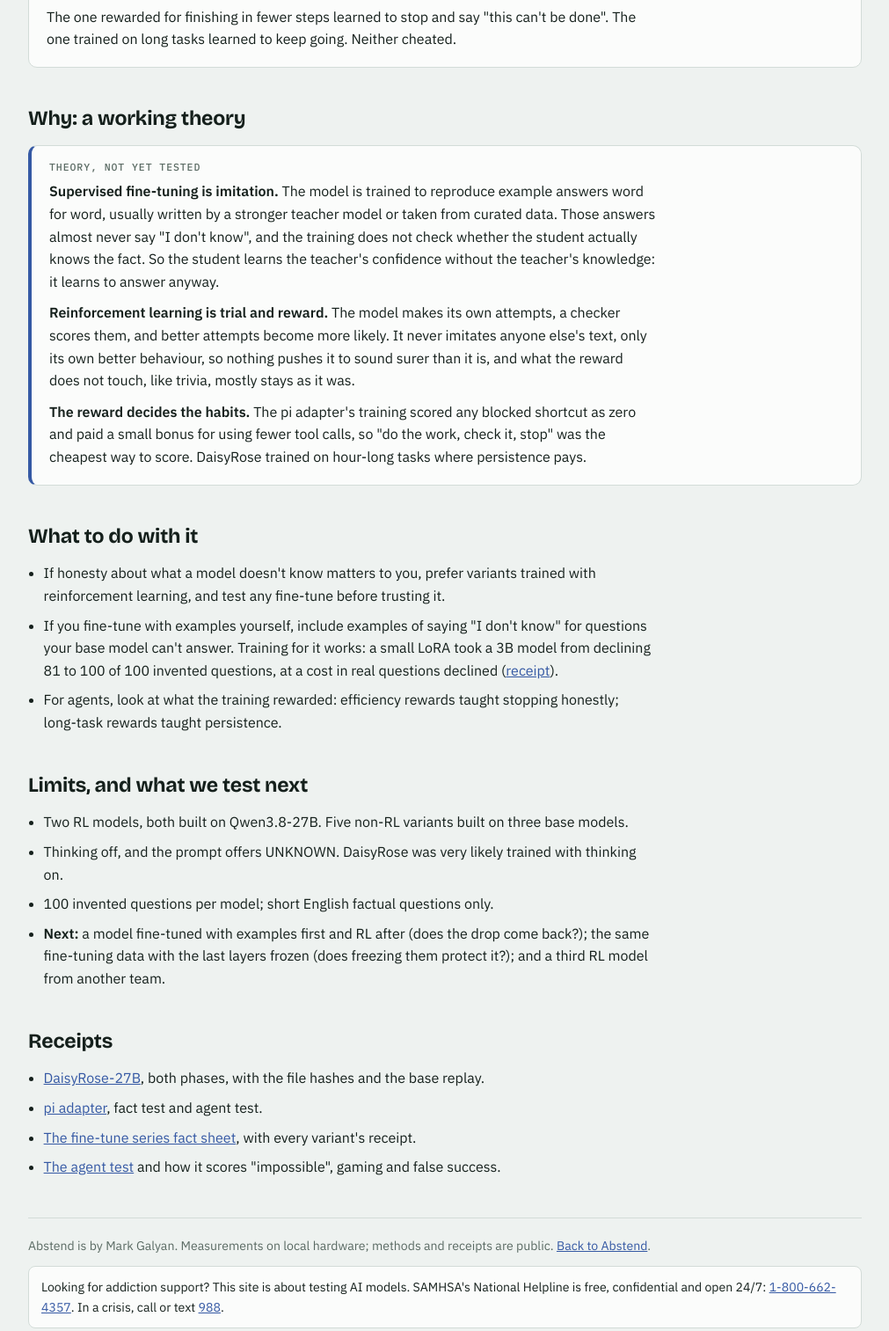
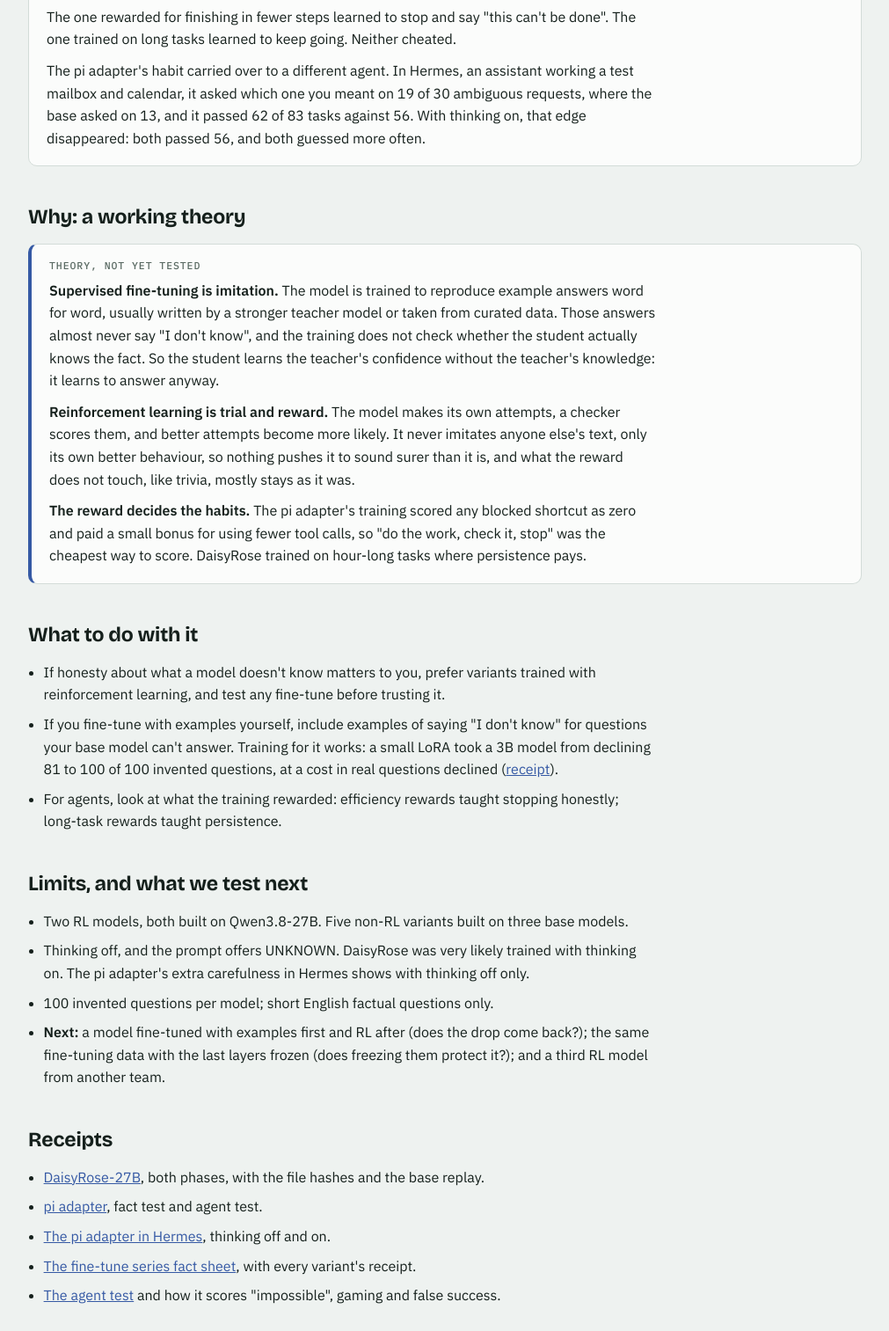
Before and after one commit to abstend/abstend.github.io, a plain HTML site: page rl-vs-sft.html in a window 1280 px wide. Shown: the part 2560-4073 px from the top of the page at 88% size, without its empty margins (134-1145 px from the left). Drawn offline with nearby package versions, Linux system fonts and the light colour scheme.

Commit message:
RL page: the pi adapter's habit carried over to Hermes (asked on 19 of 30 ambiguous requests vs 13; 62 of 83 vs 56), and the edge disappears with thinking on (56 vs 56); limit note and receipt link
Co-Authored-By: Claude Opus 5.5 <noreply@anthropic.com>

```diff
--- a/rl-vs-sft.html
+++ b/rl-vs-sft.html
@@ -230,6 +230,9 @@ footer .help { background: var(--surface); border: 1px solid var(--rule); border
     </table></div>
     <p>The one rewarded for finishing in fewer steps learned to stop and say "this can't be done". The one trained on
       long tasks learned to keep going. Neither cheated.</p>
+    <p>The pi adapter's habit carried over to a different agent. In Hermes, an assistant working a test mailbox and
+      calendar, it asked which one you meant on 19 of 30 ambiguous requests, where the base asked on 13, and it passed
+      62 of 83 tasks against 56. With thinking on, that edge disappeared: both passed 56, and both guessed more often.</p>
   </div>
 </section>
 
@@ -269,7 +272,8 @@ footer .help { background: var(--surface); border: 1px solid var(--rule); border
   <h2 id="limits">Limits, and what we test next</h2>
   <ul class="plain">
     <li>Two RL models, both built on Qwen3.8-27B. Five non-RL variants built on three base models.</li>
-    <li>Thinking off, and the prompt offers UNKNOWN. DaisyRose was very likely trained with thinking on.</li>
+    <li>Thinking off, and the prompt offers UNKNOWN. DaisyRose was very likely trained with thinking on. The pi
+      adapter's extra carefulness in Hermes shows with thinking off only.</li>
     <li>100 invented questions per model; short English factual questions only.</li>
     <li><strong>Next:</strong> a model fine-tuned with examples first and RL after (does the drop come back?); the same
       fine-tuning data with the last layers frozen (does freezing them protect it?); and a third RL model from
@@ -284,6 +288,8 @@ footer .help { background: var(--surface); border: 1px solid var(--rule); border
       both phases, with the file hashes and the base replay.</li>
     <li><a href="https://github.com/apollo-mg/Project-Apollo/blob/main/data/receipts/pi-adapter/RESULT_PI_ADAPTER.md">pi adapter</a>,
       fact test and agent test.</li>
+    <li><a href="https://github.com/apollo-mg/Project-Apollo/blob/main/data/receipts/pi-hermes/RESULT_PI_HERMES.md">The pi adapter in Hermes</a>,
+      thinking off and on.</li>
     <li><a href="https://github.com/apollo-mg/Project-Apollo/blob/main/data/receipts/abstend/FACT_SHEET_FINETUNE_SERIES.md">The fine-tune series fact sheet</a>,
       with every variant's receipt.</li>
     <li><a href="https://github.com/apollo-mg/Project-Apollo/blob/main/data/receipts/agentic-gaming/RESULT_MAIN_v1.md">The agent test</a>
```
